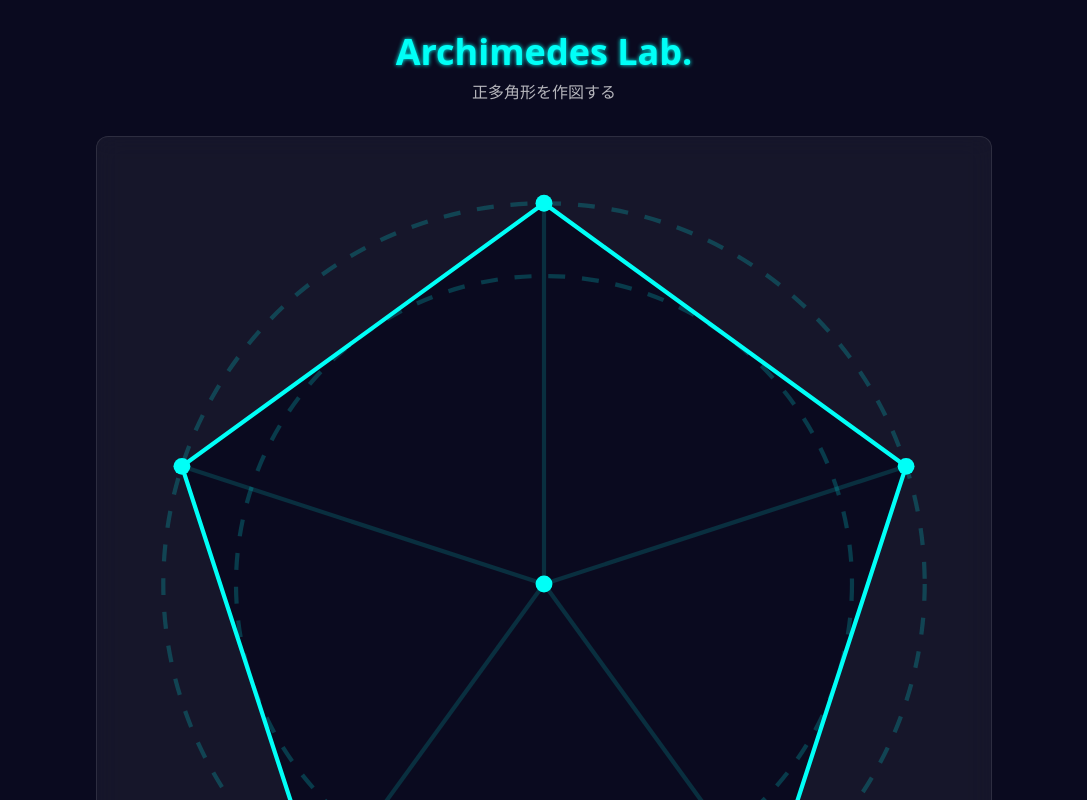
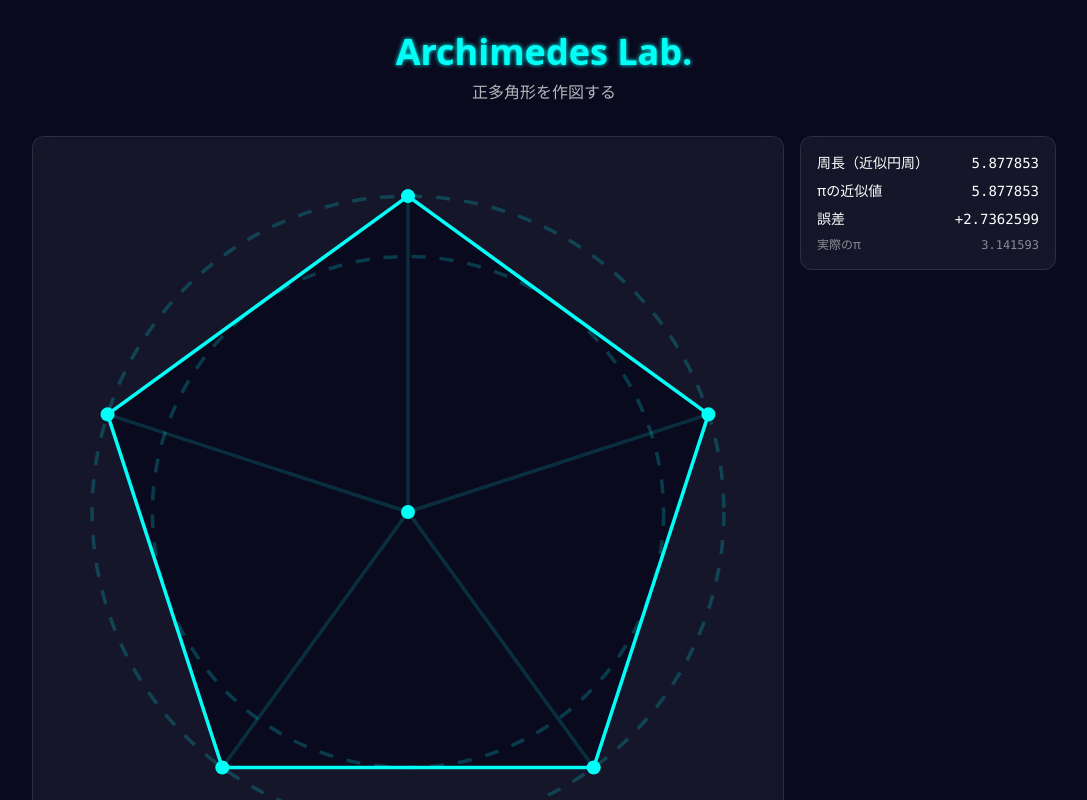
Before and after one commit to tappe9/ArchimedesLab, a Vue app: page / in a window 1280 px wide. Shown: the top 800 px of the page, without its empty margins (96-1183 px from the left). Built offline with nearby package versions, Linux system fonts and the light colour scheme.

Commit message:
Update App.vue

```diff
--- a/src/App.vue
+++ b/src/App.vue
@@ -5,9 +5,11 @@
       <p class="text-white/70">正多角形を作図する</p>
     </div>
 
-    <div class="max-w-4xl mx-auto space-y-8">
-      <!-- 描画エリア -->
-      <div class="glass-panel p-6 aspect-square">
+    <div class="max-w-5xl mx-auto space-y-8">
+      <!-- 描画エリアとπ情報 -->
+      <div class="grid grid-cols-1 md:grid-cols-[1fr_auto] gap-4 items-start">
+        <!-- 描画エリア -->
+        <div class="glass-panel p-6 aspect-square">
         <svg viewBox="-100 -100 200 200" class="w-full h-full">
           <!-- 多角形 -->
           <polygon
@@ -79,6 +81,29 @@
             class="transition-all duration-300"
           />
         </svg>
+        </div>
+
+        <!-- π情報パネル -->
+        <div class="glass-panel p-4 md:w-64 h-fit">
+          <div class="grid grid-cols-1 gap-2 text-sm">
+            <div class="flex justify-between items-center">
+              <span>周長（近似円周）</span>
+              <span class="font-mono">{{ perimeter.toFixed(6) }}</span>
+            </div>
+            <div class="flex justify-between items-center">
+              <span>πの近似値</span>
+              <span class="font-mono">{{ approximatedPi.toFixed(6) }}</span>
+            </div>
+            <div class="flex justify-between items-center">
+              <span>誤差</span>
+              <span class="font-mono">{{ piError }}</span>
+            </div>
+            <div class="flex justify-between items-center text-white/50 text-xs">
+              <span>実際のπ</span>
+              <span class="font-mono">{{ Math.PI.toFixed(6) }}</span>
+            </div>
+          </div>
+        </div>
       </div>
 
       <!-- コントロールパネル -->
@@ -195,6 +220,7 @@
           </div>
         </div>
       </div>
+
     </div>
   </div>
 </template>
@@ -259,6 +285,31 @@ const innerRadius = computed(() => {
   // 内接円の半径を計算（正多角形の性質より）
   return 90 * Math.cos(Math.PI / count);
 });
+
+// 正多角形の1辺の長さを計算（半径1の円に内接する正多角形）
+const sideLength = computed(() => {
+  const count = parseInt(vertices.value) || 3;
+  const angle = (2 * Math.PI) / count;
+  return 2 * Math.sin(angle / 2);
+});
+
+// 周長を計算
+const perimeter = computed(() => {
+  const count = parseInt(vertices.value) || 3;
+  return sideLength.value * count;
+});
+
+// πの近似値を計算
+const approximatedPi = computed(() => {
+  return perimeter.value;
+});
+
+// πとの誤差を計算
+const piError = computed(() => {
+  const error = Math.abs(Math.PI - approximatedPi.value);
+  const sign = approximatedPi.value > Math.PI ? '+' : '';
+  return `${sign}${error.toFixed(7)}`;
+});
 </script>
 
 <style>
```
